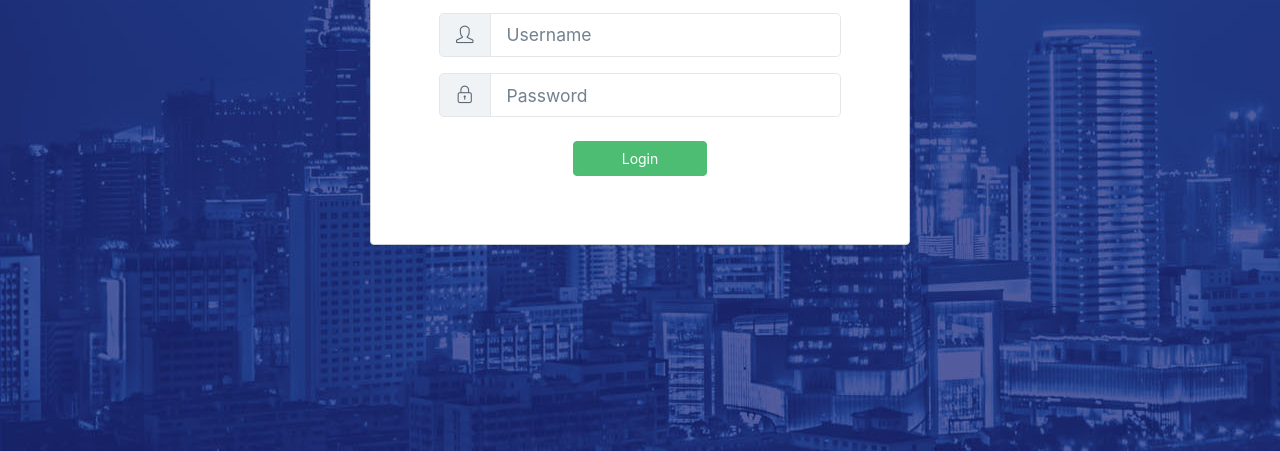
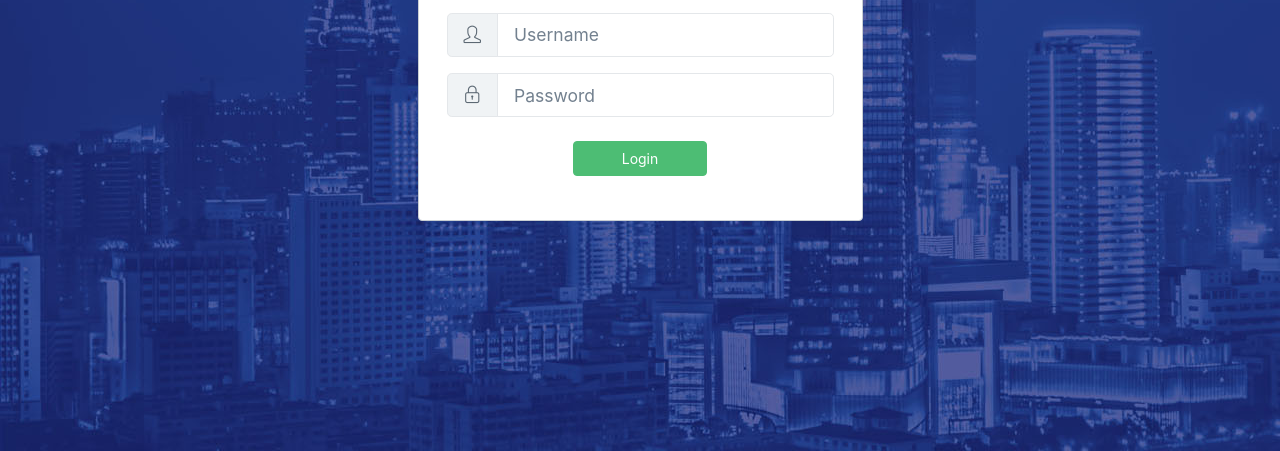
Before and after one commit to datchau2310/CoreUI, a plain HTML site: page login.html in a window 1280 px wide. Shown: the part 349-800 px from the top of the page. Drawn offline with Linux system fonts and the light colour scheme.

Commit message:
fix login & index

```diff
--- a/login.html
+++ b/login.html
@@ -25,9 +25,9 @@
 <body class="app flex-row align-items-center bg-login">
   <div class="container">
     <div class="row justify-content-center">
-      <div class="col-md-6">
+      <div class="col-md-5">
         <div class="card-group">
-          <div class="card p-5">
+          <div class="card px-2 py-4">
             <div class="card-body text-center">
               <h1>AIRO</h1>
               <p class="text-muted">Sign In to your account</p>
```
Also changed, not shown: index.html (+1 -2 lines).
